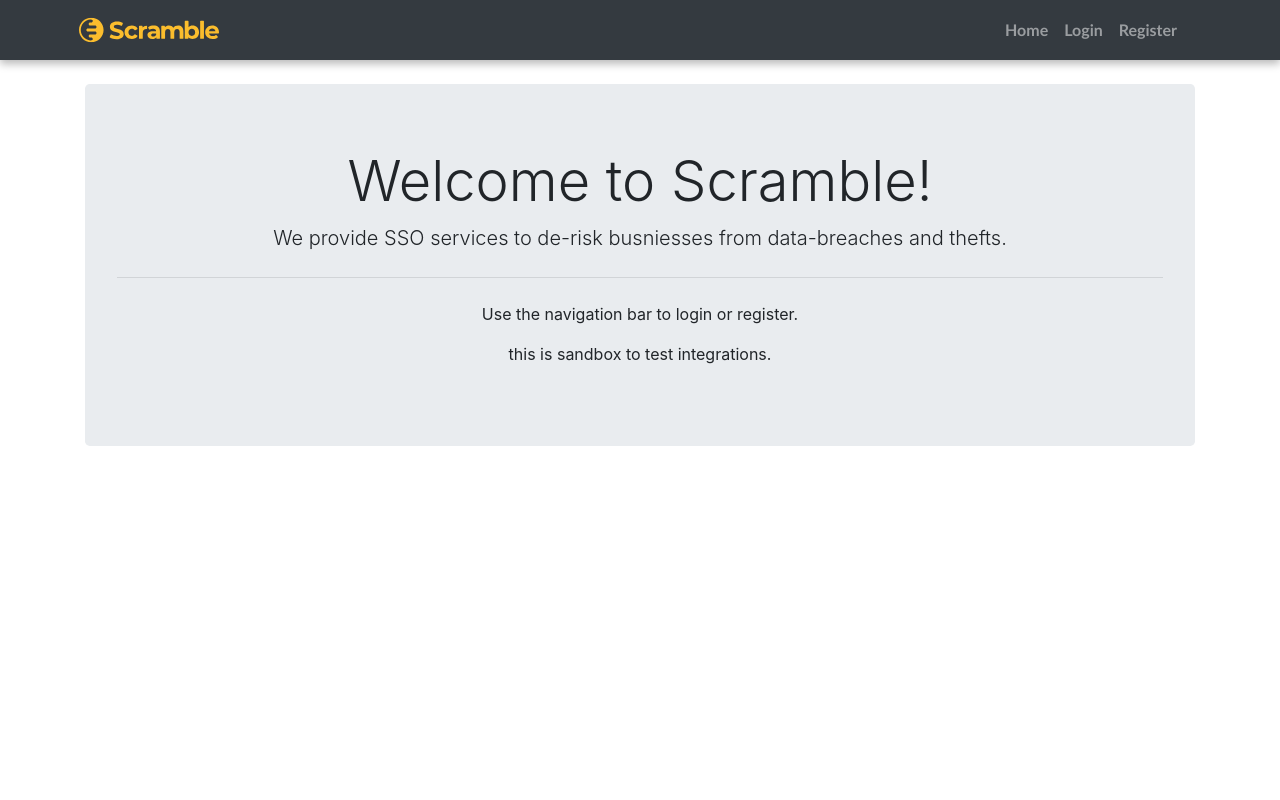
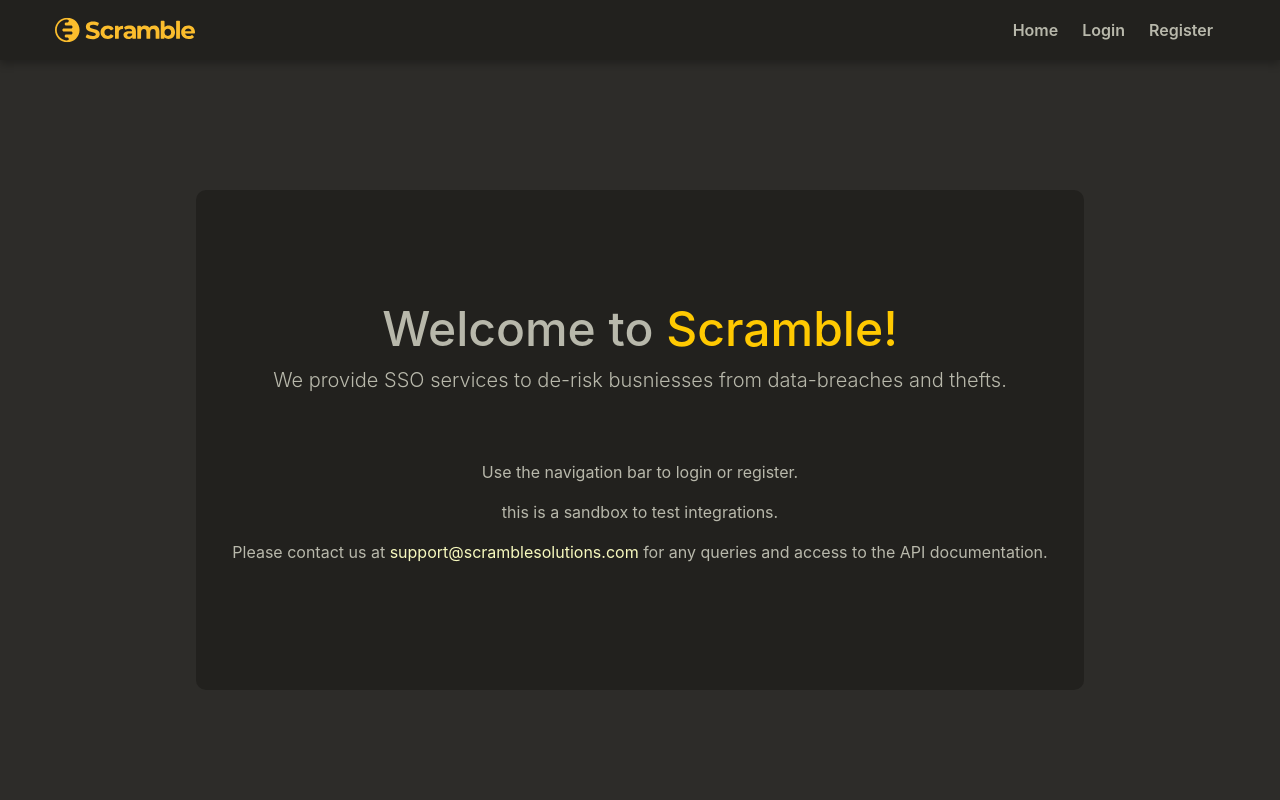
Before and after one commit to scramblesolutions/SSO-Server, a Django app: page / in a window 1280 px wide. Run offline with Django 5.2, Linux system fonts and the light colour scheme; some libraries are stand-ins or nearby versions.

Commit message:
update ui scramble

```diff
--- a/sso_app/forms.py
+++ b/sso_app/forms.py
@@ -50,6 +50,6 @@ class ProfileForm(forms.ModelForm):
         model = Profile
         fields = ['profile_image', 'bio']
         widgets = {
-            'profile_image': forms.ClearableFileInput(attrs={'class': 'form-control'}),
-            'bio': forms.Textarea(attrs={'class': 'form-control', 'placeholder': 'Write something about yourself...'}),
+            'profile_image': forms.ClearableFileInput(attrs={'class': 'file-upload'}),
+            'bio': forms.Textarea(attrs={'class': 'w-100', 'placeholder': 'Write something about yourself...'}),
         }
--- a/sso_app/templates/base.html
+++ b/sso_app/templates/base.html
@@ -8,8 +8,8 @@
     <link href="https://stackpath.bootstrapcdn.com/bootstrap/4.5.2/css/bootstrap.min.css" rel="stylesheet">
     <style>
         header {
-            font-family: "Calibri";
-            background-color: #222119;
+            font-family: "Inter", sans-serif;
+            background-color: #22211E;
             margin: 0;
             padding: 0;
         }
@@ -17,24 +17,31 @@
         body {
             margin: 0;
             padding: 0;
+            background-color: #2d2c29;
+            font-family: "Inter", sans-serif;
+        }
+
+        .text-color{
+            color: #B8B8AB;
         }
 
         .navbar {
             margin: 0;
             padding: 0;
             box-shadow: 0 4px 8px rgba(0, 0, 0, 0.27);
-        }
-
-        .navbar-brand {
-            margin-left: 8vh;
+            background-color: #22211E;
         }
 
         .navbar-nav .nav-link {
-            color: darkgrey;
+            color: #B8B8AB;
         }
 
         .navbar-nav .nav-link:hover {
             color: #ffc901;
+        }
+
+        .navbar-nav .nav-item{
+            margin: 0 4px;
         }
 
         .navbar-nav .nav-item a {
@@ -44,10 +51,6 @@
 
         .navbar-nav .nav-item .nav-link:hover {
             color: #ffc901;
-        }
-
-        .nav-right {
-            margin-right: 10vh;
         }
 
         .btn-custom {
@@ -64,12 +67,117 @@
         .btn-custom:hover {
             background-color: #fedb5e;
         }
+
+        .nav-container{
+            max-width: 1200px;
+            margin: auto ;
+        }
+        .notice-box{
+            background-color: #22211E;
+            padding: 20px;
+            border-radius: 10px;
+            margin-top: 20px;
+        }
+
+        .text-highlight{
+            color: #F7F9BE;
+        }
+
+        .text-primary-sc{
+            color: #ffc901;
+        }
+
+        .text-primary-sc:hover{
+            color: #fedb5e;
+        }
+        input[type="text"], input[type="email"], input[type="password"], textarea{
+            background-color: #272520;
+            color: #B8B8AB;
+            border: none;
+            border: 3px solid #b8b8aba5;
+            border-radius: 16px;
+            padding: 8px;
+        }
+
+        input[type="text"]:focus, input[type="email"]:focus, input[type="password"]:focus, textarea:focus{
+            outline: none;
+            border: 3px solid #ffc901;
+            background-color: #272520;
+            color: #B8B8AB !important;
+        }
+
+        input[type="file"]{
+            background-color: #272520;
+            color: #B8B8AB;
+            border: none !important;
+            border: 0px;
+            border-radius: 16px;
+            padding: 8px;
+        }
+
+        /* .file-upload{
+            background-color: #ffc901;
+            color: #222119;
+            font-weight: 500;
+            border: none;
+            padding: 8px 16px;
+            border-radius:20px;
+
+        } */
+
+        input:focus, textarea:focus{
+            outline: none;
+            border: 3px solid #ffc901;
+            background-color: #272520;
+        }
+
+        .sc-card{
+            background-color: #22211E;
+            border-radius: 10px;
+            box-shadow: 0 4px 8px rgba(0, 0, 0, 0.27);
+            padding: 20px;
+            margin-top: 20px;
+        }
+
+        .sc-btn-primary{
+            background-color: #ffc901;
+            color: #222119;
+            font-weight: 500;
+            border: none;
+            padding: 8px 16px;
+            border-radius:20px;
+        }
+
+        .sc-btn-primary:hover{
+            background-color: #fedb5e;
+        }
+        .main{
+            display: flex;
+            justify-content: center;
+            align-items: center;
+            min-height: calc(100vh - 60px);
+        }
+
+        .home-notice-box{
+            min-height: 500px;
+            display: flex;
+            flex-direction: column;
+            justify-content: center;
+            padding: 36px;
+        }
+
+        .home-heading{
+            font-size: 3rem;
+            font-weight: 500;
+        }
+
+
     </style>
 </head>
 <body>
 <header>
-    <nav class="navbar navbar-expand-lg navbar-dark bg-dark">
-        <div class="container-fluid ">
+    <nav class="navbar navbar-expand-lg">
+        <div class="container-fluid nav-container ">
             <a class="navbar-brand" href="#">
                 <img src="{% static 'logo.svg' %}" alt width="140" height="50">
             </a>
@@ -91,7 +199,7 @@
                         <li class="nav-item">
                             <form method="post" action="{% url 'custom_logout' %}">
                                 {% csrf_token %}
-                                <button class="btn btn-primary" type="submit">Logout</button>
+                                <button class="btn sc-btn-primary" type="submit">Logout</button>
                             </form>
                         </li>
                     {% else %}
@@ -109,7 +217,7 @@
     </nav>
 </header>
 
-<div class="container mt-4">
+<div class="container main">
     {% block content %}{% endblock %}
 </div>
 <script src="https://code.jquery.com/jquery-3.5.1.slim.min.js"></script>
--- a/sso_app/templates/home.html
+++ b/sso_app/templates/home.html
@@ -3,11 +3,14 @@
 {% block title %}Home{% endblock %}
 
 {% block content %}
-<div class="jumbotron text-center white">
-    <h1 class="display-4">Welcome to Scramble!</h1>
+<div class="notice-box text-center text-color home-notice-box">
+    <h1 class="display-4 home-heading">Welcome to <span class="text-primary-sc">Scramble!</span></h1>
     <p class="lead">We provide SSO services to de-risk busniesses from data-breaches and thefts. </p>
     <hr class="my-4">
     <p class="white">Use the navigation bar to login or register.</p>
-    <p>this is sandbox to test  integrations.</p>
+    <p>this is a sandbox to test  integrations.</p>
+    <p>
+        Please contact us at <a href="mailto:support@scramblesolutions.com" class="text-highlight"> support@scramblesolutions.com </a> for any queries and access to the API documentation.
+    </p>
 </div>
 {% endblock %}
```
Also changed, not shown: sso_app/templates/edit_profile.html (+12 -9 lines), sso_app/templates/login.html (+6 -6 lines), sso_app/templates/register.html (+9 -9 lines).
